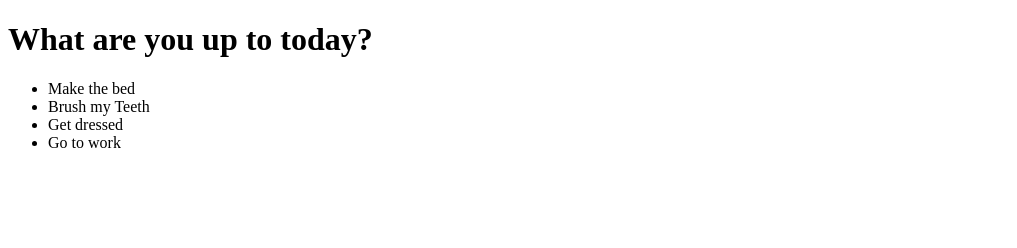
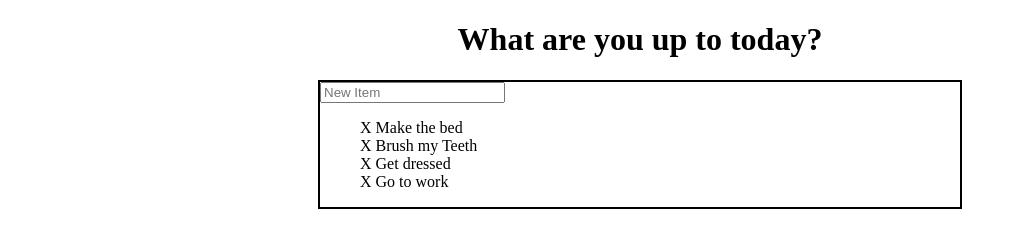
Before and after one commit to Ralphieboy525/100daysofcoding, a plain HTML site: page checklist/index.html in a window 1280 px wide. Shown: the whole page, without its empty margins (0-1017 px from the left). Drawn offline with nearby package versions, Linux system fonts and the light colour scheme.

Commit message:
added jquery code to modify strike through and delete to do items, also added input function to add new items

```diff
--- a/checklist/checklist.css
+++ b/checklist/checklist.css
@@ -1,3 +1,25 @@
+body {
+	margin: 0;
+	padding: 0;
+}
+
+#container {
+	border: 2px black solid;
+	width: 50%;
+	margin: 0 auto;
+}
+
 h1 {
+/*	width: 50%;
+	margin: 0 auto;
+	border: 2px solid black;*/
+	text-align: center;
+}
 
+.completed {
+	text-decoration: line-through;
 }
+
+ul {
+	list-style-type: none;
+}
--- a/checklist/checklistjs.js
+++ b/checklist/checklistjs.js
@@ -0,0 +1,17 @@
+$("ul").on("click", "li", function(){
+	$(this).toggleClass("completed");
+});
+
+$("ul").on("click", "span", function(event){
+	$(this).parent().fadeOut(1000, function(){
+		$(this).remove();
+	})
+	event.stopPropagation();
+});
+
+$("input[type='text']").keypress(function(enter){
+	if(enter.which === 13){
+		var newtext = $(this).val();
+		$("ul").append("<li><span>X </span>" + newtext + "</li>")
+	}
+})
--- a/checklist/index.html
+++ b/checklist/index.html
@@ -8,12 +8,17 @@
 
 <h1>What are you up to today?</h1>
 
+<div id="container">
+
+<input type="text" name="inputtext" placeholder="New Item">
+
 <ul>
-	<li>Make the bed</li>
-	<li>Brush my Teeth</li>
-	<li>Get dressed</li>
-	<li>Go to work</li>
+	<li><span>X </span>Make the bed</li>
+	<li><span>X </span>Brush my Teeth</li>
+	<li><span>X </span>Get dressed</li>
+	<li><span>X </span>Go to work</li>
 </ul>
+</div>
 
 <script
   src="https://code.jquery.com/jquery-3.3.1.js"
```
